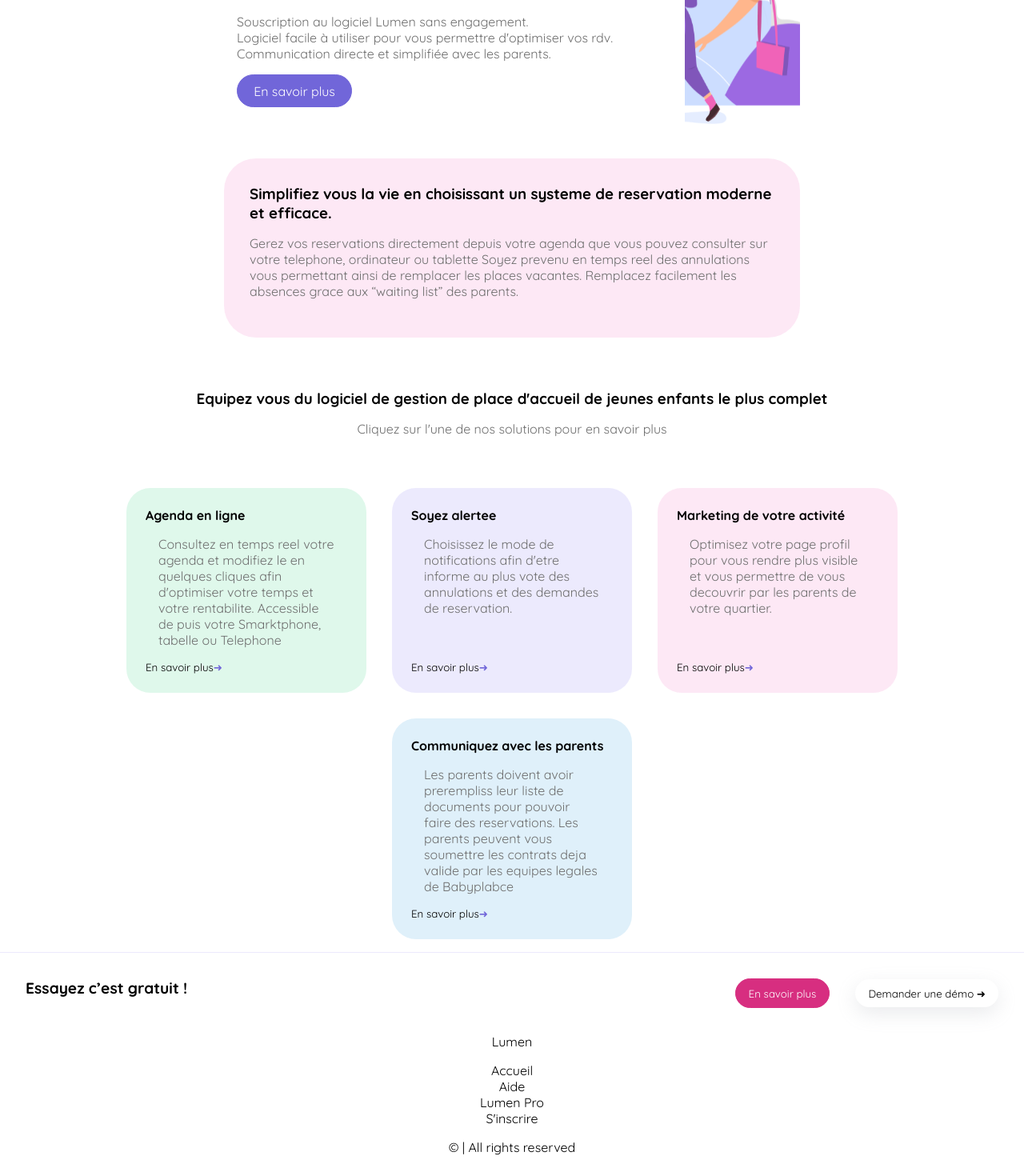
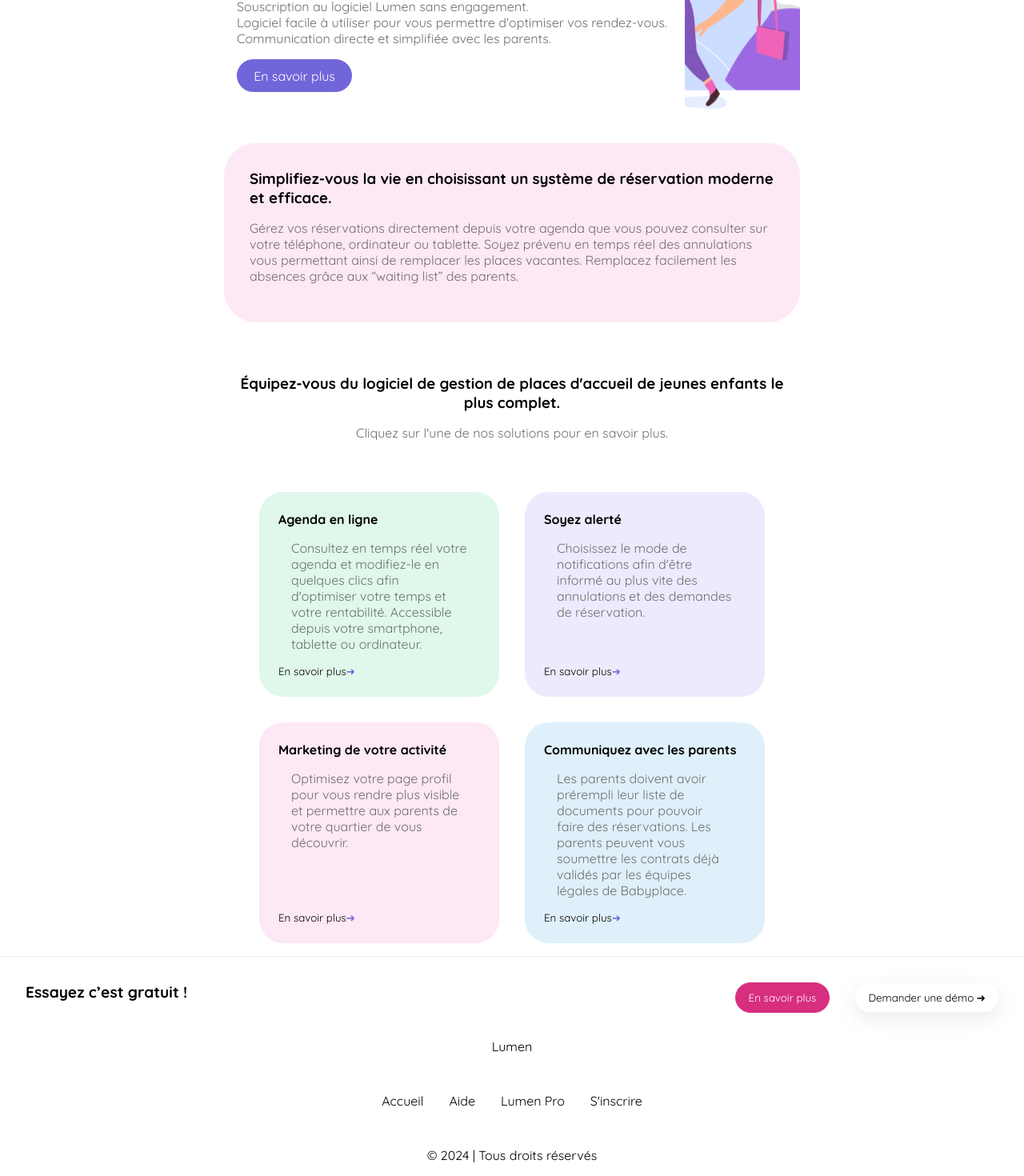
Before and after one commit to WildCodeSchool-2024-02/toulouse-babyplace, a React (Vite) app in the folder client/: page / in a window 1280 px wide. Shown: the part 240-1710 px from the top of the page at 80% size. Built offline with nearby package versions, Linux system fonts and the light colour scheme; a web font is replaced by a local one.

Commit message:
fix: correction css

```diff
--- a/client/src/App.jsx
+++ b/client/src/App.jsx
@@ -10,16 +10,16 @@ function App() {
           <div id="lumen-grid">
             <div id="lumen">
               <h1>Lumen</h1>
-              <p>Gagnez du temps en optimisant votre agenda au quotdien.</p>
+              <p>Gagnez du temps en optimisant votre agenda au quotidien.</p>
               <p>
                 Installez le logiciel Lumen maintenant pour saisir toutes les
-                opportunites autour de chez vous.{" "}
+                opportunités autour de chez vous.
               </p>
               <ul>
                 <li>Souscription au logiciel Lumen sans engagement.</li>
                 <li>
                   Logiciel facile à utiliser pour vous permettre
-                  d&apos;optimiser vos rdv.
+                  d&apos;optimiser vos rendez-vous.
                 </li>
                 <li>Communication directe et simplifiée avec les parents.</li>
               </ul>
@@ -34,15 +34,15 @@ function App() {
           <img src={easyLife} alt="easy-life images" />
           <div id="reservation">
             <h3>
-              Simplifiez vous la vie en choisissant un systeme de reservation
+              Simplifiez-vous la vie en choisissant un système de réservation
               moderne et efficace.
             </h3>
             <p>
-              Gerez vos reservations directement depuis votre agenda que vous
-              pouvez consulter sur votre telephone, ordinateur ou tablette Soyez
-              prevenu en temps reel des annulations vous permettant ainsi de
-              remplacer les places vacantes. Remplacez facilement les absences
-              grace aux “waiting list” des parents.
+              Gérez vos réservations directement depuis votre agenda que vous
+              pouvez consulter sur votre téléphone, ordinateur ou tablette.
+              Soyez prévenu en temps réel des annulations vous permettant ainsi
+              de remplacer les places vacantes. Remplacez facilement les
+              absences grâce aux “waiting list” des parents.
             </p>
           </div>
         </div>
@@ -51,10 +51,10 @@ function App() {
       <div id="managment">
         <div id="logiciel">
           <h3>
-            Equipez vous du logiciel de gestion de place d&apos;accueil de
-            jeunes enfants le plus complet
+            Équipez-vous du logiciel de gestion de places d&apos;accueil de
+            jeunes enfants le plus complet.
           </h3>
-          <p>Cliquez sur l&apos;une de nos solutions pour en savoir plus</p>
+          <p>Cliquez sur l&apos;une de nos solutions pour en savoir plus.</p>
         </div>
         <div id="case-middle">
           <div id="case-grid">
@@ -62,10 +62,10 @@ function App() {
               <div>
                 <h4>Agenda en ligne</h4>
                 <p>
-                  Consultez en temps reel votre agenda et modifiez le en
-                  quelques cliques afin d&apos;optimiser votre temps et votre
-                  rentabilite. Accessible de puis votre Smarktphone, tabelle ou
-                  Telephone
+                  Consultez en temps réel votre agenda et modifiez-le en
+                  quelques clics afin d&apos;optimiser votre temps et votre
+                  rentabilité. Accessible depuis votre smartphone, tablette ou
+                  ordinateur.
                 </p>
               </div>
               <button type="button">
@@ -74,10 +74,10 @@ function App() {
             </div>
             <div id="alert" className="case">
               <div>
-                <h4>Soyez alertee</h4>
+                <h4>Soyez alerté</h4>
                 <p>
-                  Choisissez le mode de notifications afin d&apos;etre informe
-                  au plus vote des annulations et des demandes de reservation.
+                  Choisissez le mode de notifications afin d&apos;être informé
+                  au plus vite des annulations et des demandes de réservation.
                 </p>
               </div>
               <button type="button">
@@ -89,8 +89,7 @@ function App() {
                 <h4>Marketing de votre activité</h4>
                 <p>
                   Optimisez votre page profil pour vous rendre plus visible et
-                  vous permettre de vous decouvrir par les parents de votre
-                  quartier.
+                  permettre aux parents de votre quartier de vous découvrir.
                 </p>
               </div>
               <button type="button">
@@ -101,10 +100,10 @@ function App() {
               <div>
                 <h4>Communiquez avec les parents</h4>
                 <p>
-                  Les parents doivent avoir prerempliss leur liste de documents
-                  pour pouvoir faire des reservations. Les parents peuvent vous
-                  soumettre les contrats deja valide par les equipes legales de
-                  Babyplabce
+                  Les parents doivent avoir prérempli leur liste de documents
+                  pour pouvoir faire des réservations. Les parents peuvent vous
+                  soumettre les contrats déjà validés par les équipes légales de
+                  Babyplace.
                 </p>
               </div>
               <button type="button">
--- a/client/src/App.scss
+++ b/client/src/App.scss
@@ -112,12 +112,17 @@ button {
 
   #case-grid {
     margin: 0 auto;
+    max-width: 45rem;
   }
 
   #managment {
+    display: flex;
+    flex-direction: column;
+    align-items: center;
     #logiciel {
       text-align: center;
       padding-block: 2rem;
+      max-width: 45rem;
     }
 
     h3 {
@@ -150,7 +155,6 @@ button {
     #case-grid {
       display: flex;
       justify-items: center;
-      max-width: 1000px;
       flex-wrap: wrap;
       justify-content: center;
 
--- a/client/src/components/Footer/Footer.jsx
+++ b/client/src/components/Footer/Footer.jsx
@@ -23,7 +23,7 @@ function Footer() {
           <li>S'inscrire</li>
         </ul>
       </div>
-      <p id="p">© | All rights reserved</p>
+      <p id="p">© 2024 | Tous droits réservés</p>
     </div>
   );
 }
--- a/client/src/components/Footer/Footer.scss
+++ b/client/src/components/Footer/Footer.scss
@@ -13,7 +13,10 @@
 
   ul {
     text-align: center;
-    margin: 1rem;
+    margin: 3rem;
+    display: flex;
+    gap: 2rem;
+    justify-content: center;
   }
 
   li {
--- a/client/src/components/NavBar/NavBar.scss
+++ b/client/src/components/NavBar/NavBar.scss
@@ -40,7 +40,6 @@
     padding-block: 0.6rem;
     margin: 0.5rem;
     max-height: 3.75rem;
-    max-width: 7.25rem;
     text-decoration: none;
     transition:
       0.5s ease,
--- a/client/src/pages/Search/Search.jsx
+++ b/client/src/pages/Search/Search.jsx
@@ -7,20 +7,20 @@ function Search() {
   const [closing, setClosing] = useState("");
   const [results, setResults] = useState([]);
 
-  const fetchAllChildcare = () => {
+  const options = {
+    method: "GET",
+    headers: {
+      "Content-Type": "application/json",
+    },
+  };
+
+  const fetchSomeChildcare = () => {
     const token = localStorage.getItem("authToken");
-    const { openingToken, closingToken } = jwtDecode(token);
-
-    const options = {
-      method: "GET",
-      headers: {
-        "Content-Type": "application/json",
-      },
-    };
+    const { userId } = jwtDecode(token);
 
     try {
       fetch(
-        `${import.meta.env.VITE_API_URL}/api/childcare-center?opening=${openingToken}&closing=${closingToken}`,
+        `${import.meta.env.VITE_API_URL}/api/childcare-center?opening=${opening}&closing=${closing}/${userId}`,
         options
       )
         .then((response) => response.json())
@@ -31,16 +31,27 @@ function Search() {
     }
   };
 
+  const fetchAllChildcare = () => {
+    try {
+      fetch(`${import.meta.env.VITE_API_URL}/api/childcare-center`, options)
+        .then((response) => response.json())
+        .then((data) => setResults(data))
+        .catch((error) => console.error(error));
+    } catch (error) {
+      console.error(error);
+    }
+  };
+
   useEffect(() => {
     fetchAllChildcare();
-  }, [opening, closing]);
+  }, [opening, closing, fetchAllChildcare]);
 
   return (
     <div className="general-block-search">
+      <h3>Je cherche ma future assistante maternelle:</h3>
       <div className="left-block-search">
-        <p>Je cherche ma future assistante maternelle:</p>
-        <div>
-          <label htmlFor="opening">Heure d'arrivée:</label>
+        <div className="input-search">
+          <label htmlFor="opening">Heure d'arrivée : </label>
           <input
             type="time"
             id="opening"
@@ -52,8 +63,8 @@ function Search() {
             required
           />
         </div>
-        <div>
-          <label htmlFor="closing">Heure de départ:</label>
+        <div className="input-search">
+          <label htmlFor="closing">Heure de départ : </label>
           <input
             type="time"
             id="closing"
@@ -65,12 +76,22 @@ function Search() {
             required
           />
         </div>
-        <button type="button" onClick={fetchAllChildcare}>
-          Rechercher
+        <button type="button" onClick={fetchSomeChildcare} aria-label="Search">
+          <svg
+            xmlns="http://www.w3.org/2000/svg"
+            width="1.8em"
+            height="1.8em"
+            viewBox="0 0 512 512"
+          >
+            <path
+              fill="#fff"
+              d="M456.69 421.39L362.6 327.3a173.8 173.8 0 0 0 34.84-104.58C397.44 126.38 319.06 48 222.72 48S48 126.38 48 222.72s78.38 174.72 174.72 174.72A173.8 173.8 0 0 0 327.3 362.6l94.09 94.09a25 25 0 0 0 35.3-35.3M97.92 222.72a124.8 124.8 0 1 1 124.8 124.8a124.95 124.95 0 0 1-124.8-124.8"
+            />
+          </svg>
         </button>
       </div>
+
       <div className="right-block-search">
-        <p>Results</p>
         {results.length > 0 ? (
           results.map((result) => (
             <div key={result?.id} className="result-card">
--- a/client/src/pages/Search/Search.scss
+++ b/client/src/pages/Search/Search.scss
@@ -1,4 +1,63 @@
+@import "../../variables.scss";
+
 .general-block-search {
   display: flex;
   justify-content: space-between;
+  align-items: center;
+  flex-direction: column;
+  margin: 1rem;
+
+  .left-block-search {
+    display: flex;
+    justify-content: space-between;
+    text-align: center;
+    flex-direction: column;
+    max-width: 55rem;
+    width: 100%;
+    margin: 1rem;
+    padding-inline: 1rem;
+    align-items: center;
+    border-radius: 50px;
+    border: 1px solid $lighter-grey-color;
+    box-shadow: rgba(0, 0, 0, 0.1) 0px 5px 15px;
+  }
+
+  button {
+    width: 50px;
+    height: 50px;
+    border-radius: 50%;
+    background-color: $main-color;
+    border: none;
+    margin: 1rem;
+  }
+
+  button:hover {
+    background-color: $secondary-color;
+  }
+
+  h3 {
+    text-align: center;
+    margin: 1rem;
+  }
+
+  .input-search {
+    margin: 1rem;
+  }
+
+  input {
+    padding: 0.3rem;
+    border-radius: 10px;
+    border: 1px solid $grey-color;
+  }
+
+  .prout {
+    width: 100%;
+  }
 }
+@media screen and (min-width: 600px) {
+  .general-block-search {
+    .left-block-search {
+      flex-direction: row;
+    }
+  }
+}
```
